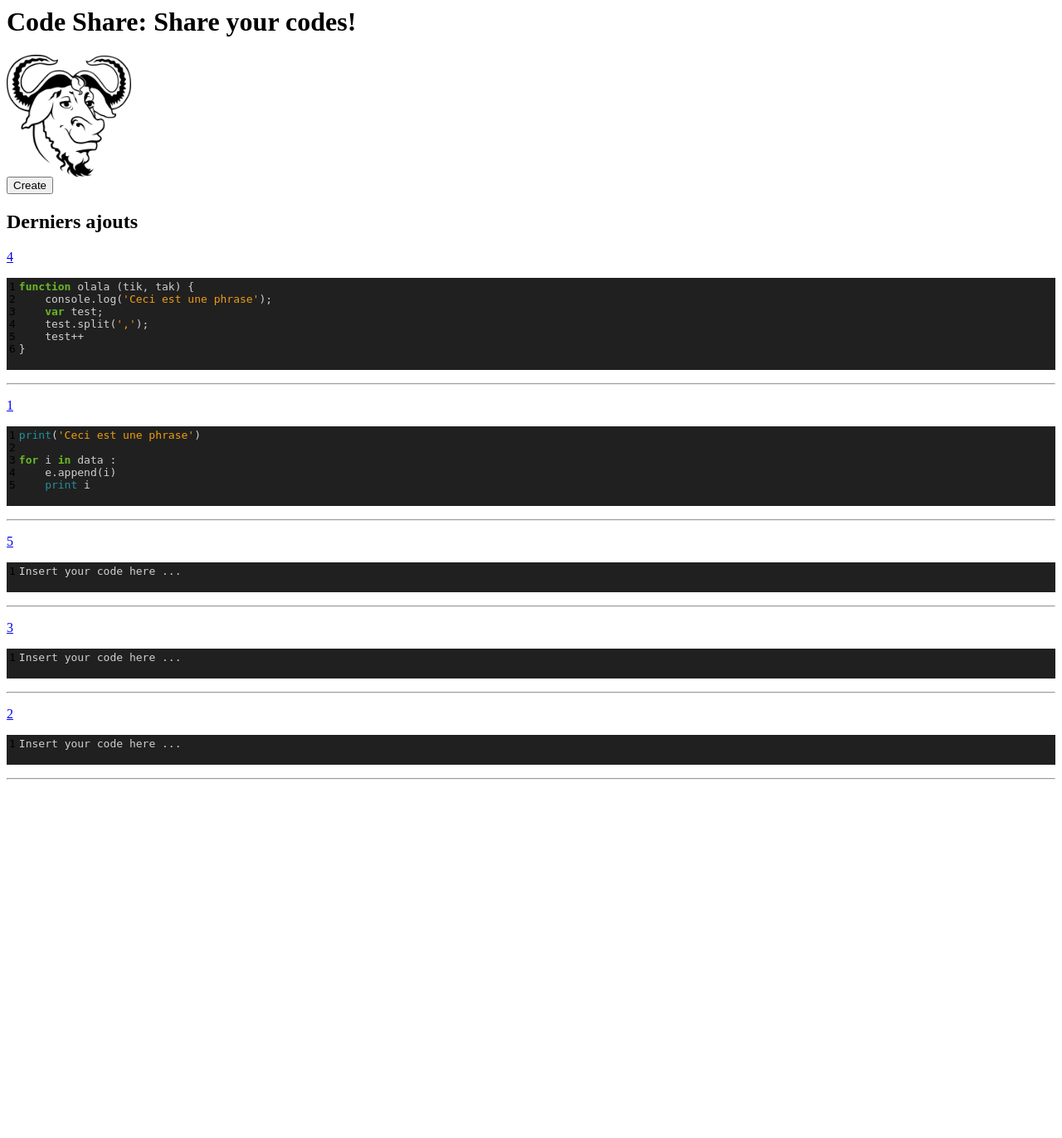
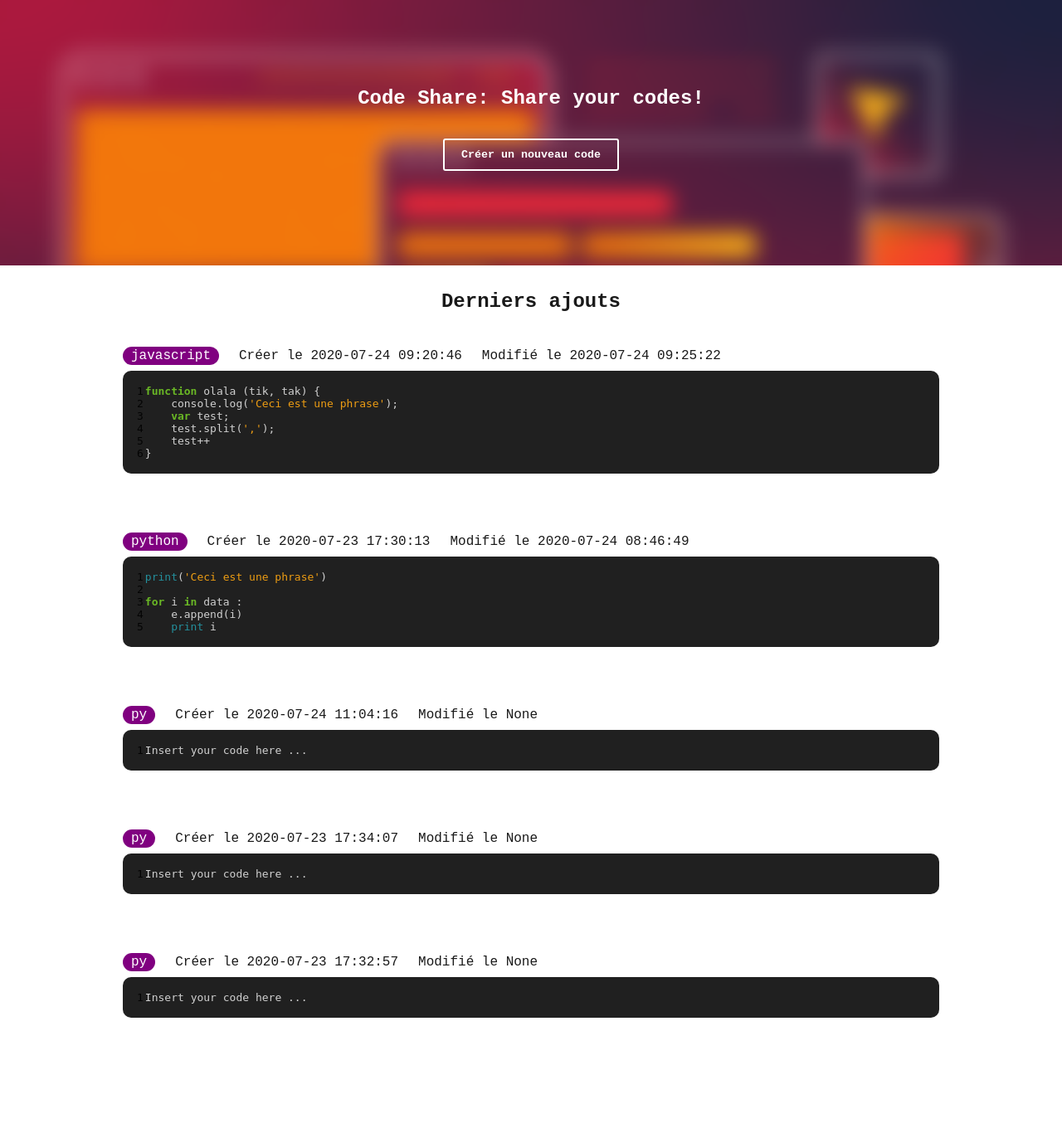
Before and after one commit to jpontois/shareCode, a Flask app: page / in a window 1280 px wide. Shown: the whole page at 83% size. Before the commit the page ends 940 px from the top, so only its background shows below. Run offline with Flask 2, Linux system fonts and the light colour scheme; data comes from the database, SQL or seed files in the repository; both versions use the stored data as it was after the commit.

Commit message:
Stylificationnisation 1.0 - index

```diff
--- a/app.py
+++ b/app.py
@@ -25,7 +25,9 @@
         d = dict(
             uid = row[0],
             code = colorize(row[1], row[2]),
-            language = row[2]
+            language = row[2],
+            createdAt = row[3],
+            updatedAt = row[4]
         )
 
         html.append(d)
@@ -53,6 +55,8 @@
         uid=uid,
         code=row[0],
         language=row[1],
+        createdAt = row[2],
+        updatedAt = row[3],
         url="{}view/{}".format(request.host_url,uid)
     )
 
@@ -88,6 +92,8 @@
         uid=uid,
         code = colorize(row[0], row[1]),
         language=row[1],
+        createdAt = row[2],
+        updatedAt = row[3],
         url="{}view/{}".format(request.host_url,uid)
     )
 
--- a/model_sqlite.py
+++ b/model_sqlite.py
@@ -58,7 +58,9 @@
     c.execute('''
         SELECT
             code,
-            language
+            language,
+            createdAt,
+            updatedAt
         FROM code
         WHERE uid = ?
     ''', uid)
@@ -80,7 +82,9 @@
         SELECT
             uid,
             code,
-            language
+            language,
+            createdAt,
+            updatedAt
         FROM code
         ORDER BY
             updatedAt DESC,
--- /dev/null
+++ b/static/style.css
@@ -0,0 +1,107 @@
+* {
+    margin: 0;
+    padding: 0;
+    color: rgb(0,0,0,0.9);
+}
+
+h1, h2 {
+    font-family: 'Courier New', Courier, monospace;
+    padding: 10px 0 15px;
+}
+
+a {
+    text-decoration: none;
+}
+
+body {
+    width: 100vw;
+    height: 100vh;
+    overflow: auto;
+}
+
+main {
+    text-align: center;
+}
+
+section {
+    display: inline-block;
+}
+
+section.header {
+    width: 100vw;
+    height: 40vh;
+    background: url(/static/header.png) center 0 no-repeat fixed;
+    background-size: cover;
+    display: flex;
+    flex-direction: column;
+    justify-content: center;
+    align-items: center;
+}
+
+section.header h1 {
+    color: white;
+}
+
+section.header button {
+    padding: 10px 20px;
+    color: white;
+    border: 2px white solid;
+    border-radius: 3px;
+    background: none;
+    font-family: 'Courier New', Courier, monospace;
+    font-weight: bold;
+    cursor: pointer;
+    margin: 20px
+}
+
+section.header button:hover {
+    background: rgb(255,255,255, 0.1);
+}
+
+section.content {
+    width: 80vw;
+    min-width: 600px;
+    padding: 20px 0 100px;
+}
+
+article {
+    margin-bottom: 25px;
+}
+
+article .code-content {
+    padding: 20px;
+    border-radius: 10px;
+    margin-bottom: 25px;
+}
+
+article .code-content:hover {
+    background: rgb(0,0,0,0.1);
+}
+
+article .info {
+    text-align: left;
+}
+
+section .info > span {
+    font-family: 'Courier New', Courier, monospace;
+    margin: 5px 10px;
+    line-height: 35px;
+}
+
+section .language {
+    background: purple;
+    padding: 2px 10px;
+    margin-left: 0 !important;
+    border-radius: 99px;
+    color: white;
+}
+
+.highlight {
+    padding: 15px;
+    border-radius: 10px;
+}
+
+.highlight.index {
+    max-height: 20vh;
+    overflow: auto;
+}
--- a/templates/admin.html
+++ b/templates/admin.html
@@ -1,6 +1,7 @@
 <html>
 	<head>
 		<title>Code Share: Share your codes!</title>
+		<link href="/static/style.css" rel="stylesheet">
 	</head>
 	<body>
 		<h1>Code Share: Share your codes!</h1>
--- a/templates/edit.html
+++ b/templates/edit.html
@@ -1,7 +1,8 @@
 <html>
    <head>
 		<title>Code Share: Share your codes!</title>
-   </head>
+		<link href="/static/style.css" rel="stylesheet">
+	</head>
    <body>
 		<h1>Code Share: Share your codes!</h1>
 		<p><a href="/">Home</a></p>
--- a/templates/error.html
+++ b/templates/error.html
@@ -1,6 +1,7 @@
 <html>
    <head>
 	   <title>Code Share: Share your codes!</title>
+      <link href="/static/style.css" rel="stylesheet">
    </head>
    <body>
 	   <h1>Code Share: Share your codes!</h1>
--- a/templates/index.html
+++ b/templates/index.html
@@ -1,25 +1,39 @@
 <html>
 	<head>
 		<title>Code Share: Share your codes!</title>
+		<link href="/static/style.css" rel="stylesheet">
 		<link href="/static/pygment_native.css" rel="stylesheet">
 	</head>
 	<body>
+		<main>
+			<section class="header">
 				<h1>Code Share: Share your codes!</h1>
 
-		<img width=150 src='static/The_GNU_logo.png'/>
-
 				<form method="GET" action="/create">
-			<button name="create">Create</button>
+					<button name="create">Créer un nouveau code</button>
 				</form>
-
+			</section>
+			<section class="content">
 				{% if data %}
 					<h2>Derniers ajouts</h2>
 
 					{% for row in data %}
-				<p><a href="/view/{{ row.uid }}">{{ row.uid }}</a></p>
-				<p><pre class="highlight">{{ row.code|safe }}</pre></p>
-				<hr/>
+						<article>
+							<a href="/view/{{ row.uid }}">
+								<div class="code-content">
+									<div class="info">
+										<span class="language">{{ row.language }}</span>
+										<span>Créer le {{ row.createdAt }}</span>
+										<span>Modifié le {{ row.updatedAt }}</span>
+									</div>
+
+									<div class="index highlight">{{ row.code|safe }}</div>
+								</div>
+							</a>
+						</article>
 					{% endfor %}
 				{% endif %}
+			</section>
+		</main>
 	</body>
 </html>
--- a/templates/view.html
+++ b/templates/view.html
@@ -1,7 +1,8 @@
 <html>
 	<head>
-	<link href="/static/pygment_native.css" rel="stylesheet">
-	<title>Code Share: Share your codes!</title>
+		<title>Code Share: Share your codes!</title>
+		<link href="/static/pygment_native.css" rel="stylesheet">
+		<link href="/static/style.css" rel="stylesheet">
 	</head>
 	<body>
 		<h1>Code Share: Share your codes!</h1>
```
Also changed, not shown: shareCode.db, static/The_GNU_logo.png (deleted), static/header.png (added), 3 other files. Lines whose indentation alone changed are shown as unchanged.
